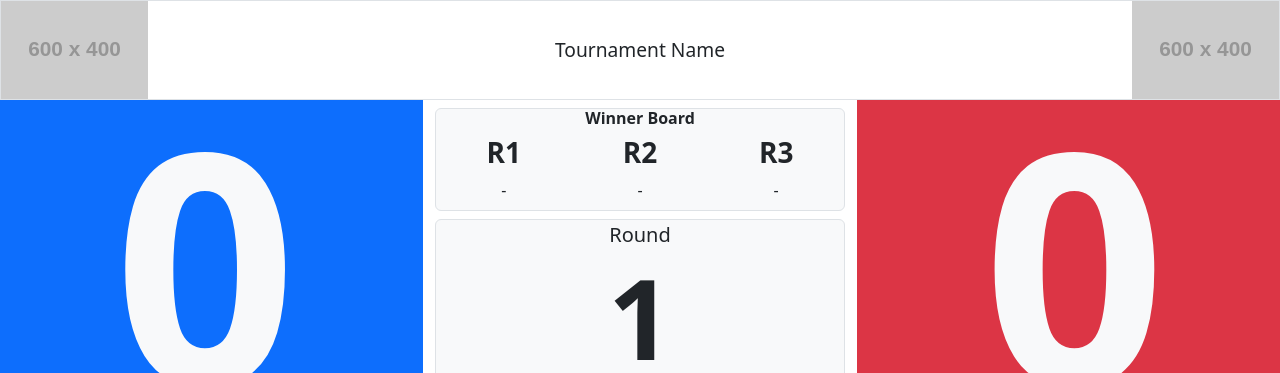
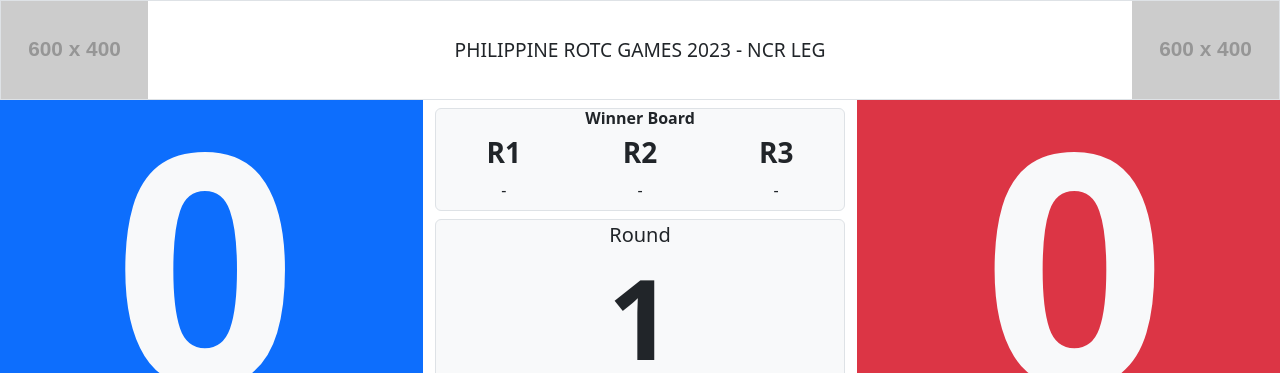
Before and after one commit to jonmyclo-freelancer/padded-stick-scoreboard, a plain HTML site: page index.html in a window 1280 px wide. Shown: the top 373 px of the page. Drawn offline with nearby package versions, Linux system fonts and the light colour scheme; placeholder pictures from the web are drawn by us.

Commit message:
<change description>

```diff
--- a/index.html
+++ b/index.html
@@ -31,7 +31,7 @@
     <section class="d-flex p-0 border" style="height: 100px">
       <img src="https://placehold.co/600x400" class="img-fluid">
       <h1 class="flex-grow-1 d-flex align-items-center justify-content-center m-0 p-2 text-center" style="font-size: 1.5vw;">
-        Tournament Name
+        PHILIPPINE ROTC GAMES 2023 - NCR LEG
       </h1>
       <img src="https://placehold.co/600x400" class="img-fluid">
     </section>
```
